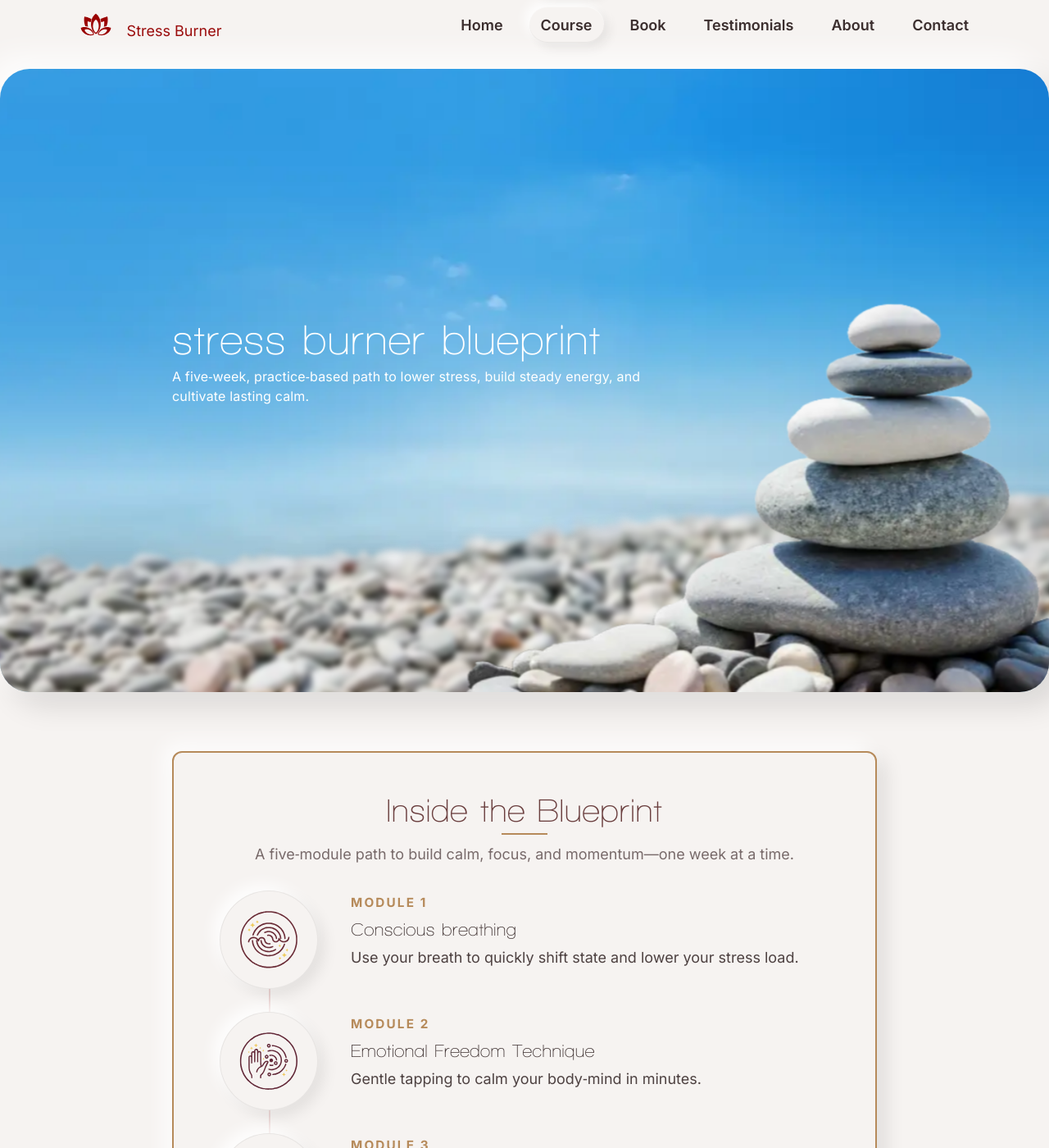
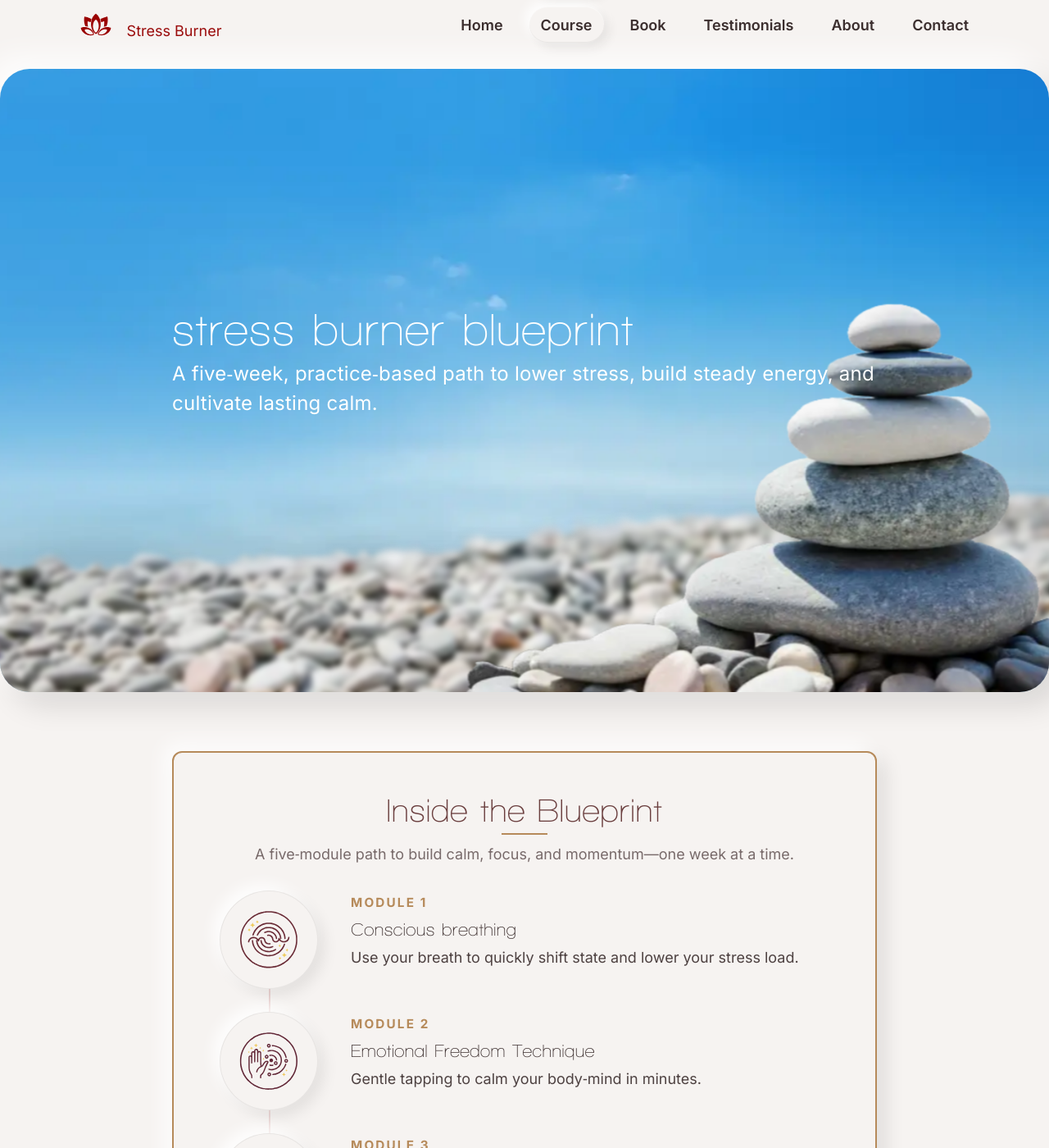
Before and after one commit to chriswakeley/test-blog, a Jekyll site: the page built from course.md, in a window 1280 px wide and 1400 px high. Shown: the whole window at 82% size. Built offline with Jekyll 4.4.1, drawn with Linux system fonts in a browser that asks for light colours.

Commit message:
Enhance course title hero styles for improved visibility on mobile and adjust animation keyframes for smoother transitions

```diff
--- a/assets/css/main.css
+++ b/assets/css/main.css
@@ -442,6 +442,9 @@ main{flex:1}
   .outcomes-cloud{grid-template-columns:1fr;gap:18px}
   .section-intro .course-title{font-size:38px}
   .section-intro .course-kicker{font-size:18px;margin-bottom:.5rem}
+  /* Slight bump for the course title hero on mobile */
+  .title-hero .section-intro .course-title{font-size:40px}
+  .title-hero .section-intro .course-kicker{font-size:20px}
   /* Module flow responsive: vertical timeline with slightly smaller badges */
   .module-flow{gap:20px}
   .module-flow::before{left:44px; bottom:44px}
@@ -498,9 +501,9 @@ main{flex:1}
 @keyframes rise{from{opacity:0;transform:translateY(10px)}to{opacity:1;transform:translateY(0)}}
 /* Removed continuous float keyframes to disable subtle motion */
 
-/* Blur appear keyframes for stones layers */
-@keyframes fadeInSharp{from{opacity:0;filter:blur(4px)}to{opacity:1;filter:blur(0)}}
-@keyframes fadeInToSoft{from{opacity:0;filter:blur(0)}to{opacity:1;filter:blur(3px)}}
+/* Blur-only keyframes for stones layers (run after fade completes) */
+@keyframes blurToSoft{from{filter:blur(0)}to{filter:blur(3px)}}
+@keyframes sharpenFromSoft{from{filter:blur(4px)}to{filter:blur(0)}}
 
 /* Staggered content animations */
 .hero .lotus{animation:rise .44s ease-out .16s both}
@@ -518,6 +521,9 @@ main{flex:1}
   box-shadow: -16px -16px 36px rgba(255,255,255,.85), 16px 16px 36px rgba(0,0,0,.12), inset 0 1px 0 rgba(255,255,255,.55), inset 0 -1px 0 rgba(0,0,0,.06) }
 .title-hero .course-title{ color:#fff }
 .title-hero .section-intro.on-parallax .course-kicker{ max-width: 60ch; color:#fff; opacity:.95 }
+/* Slightly increase title and subheading sizes within the course title hero */
+.title-hero .section-intro .course-title{ font-size:56px }
+.title-hero .section-intro .course-kicker{ font-size:24px }
 .title-hero .title-hero-inner .parallax-stack{ position:absolute; inset:0; height:100%; min-height:0; z-index:0 }
 .title-hero .title-hero-inner .section-intro.on-parallax{ position:relative; z-index:1 }
 /* Use wide stones images for title background */
@@ -525,19 +531,25 @@ main{flex:1}
   background-image:-webkit-image-set(url('../images/stonestackbackground-wide.webp') type('image/webp') 1x);
   background-image:image-set(url('../images/stonestackbackground-wide.webp') type('image/webp') 1x);
   /* Appear animation to match homepage hero */
-  opacity:0; animation: fadeInOpacity .45s ease-out .02s both;
+  opacity:0; animation: fadeInOpacity .5s ease-out 0s both;
 }
 .stones-title-parallax .stones-mid{
   background-image:-webkit-image-set(url('../images/stonestackmidground-wide.webp') type('image/webp') 1x);
   background-image:image-set(url('../images/stonestackmidground-wide.webp') type('image/webp') 1x);
-  /* Fade in and gently increase blur to 3px */
-  opacity:0; animation: fadeInToSoft .5s ease-out .02s both;
+  /* Step 1: fade all layers in together; Step 2: then increase blur to 3px */
+  opacity:0; filter:blur(0);
+  animation:
+    fadeInOpacity .5s ease-out 0s both,
+    blurToSoft .35s ease-out .5s both;
 }
 .stones-title-parallax .stones-fore{
   background-image:-webkit-image-set(url('../images/stonestackforeground-wide.webp') type('image/webp') 1x);
   background-image:image-set(url('../images/stonestackforeground-wide.webp') type('image/webp') 1x);
-  /* Fade in while resolving blur from 4px to 0px, in sync with other layers */
-  opacity:0; animation: fadeInSharp .55s ease-out .02s both;
+  /* Step 1: fade all layers in together; Step 2: then resolve blur from 4px to 0px */
+  opacity:0; filter:blur(4px);
+  animation:
+    fadeInOpacity .5s ease-out 0s both,
+    sharpenFromSoft .45s ease-out .5s both;
 }
 .stones-title-parallax .parallax-layer{ background-position: right bottom }
 
```
